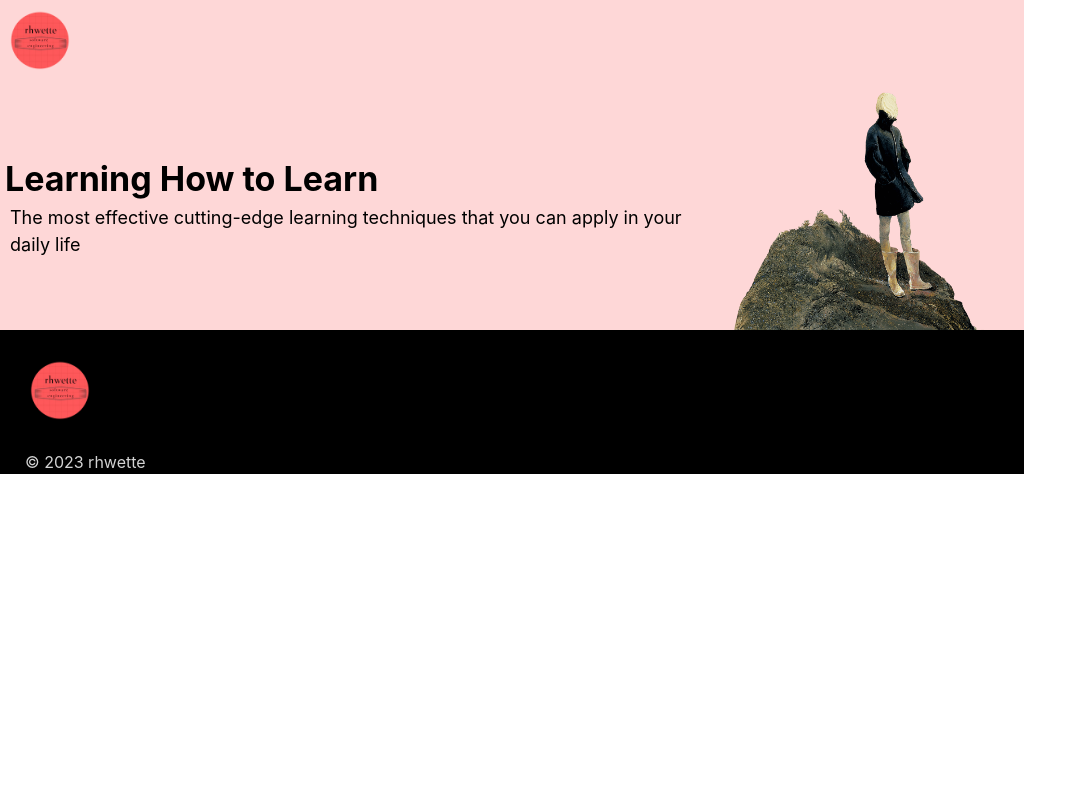
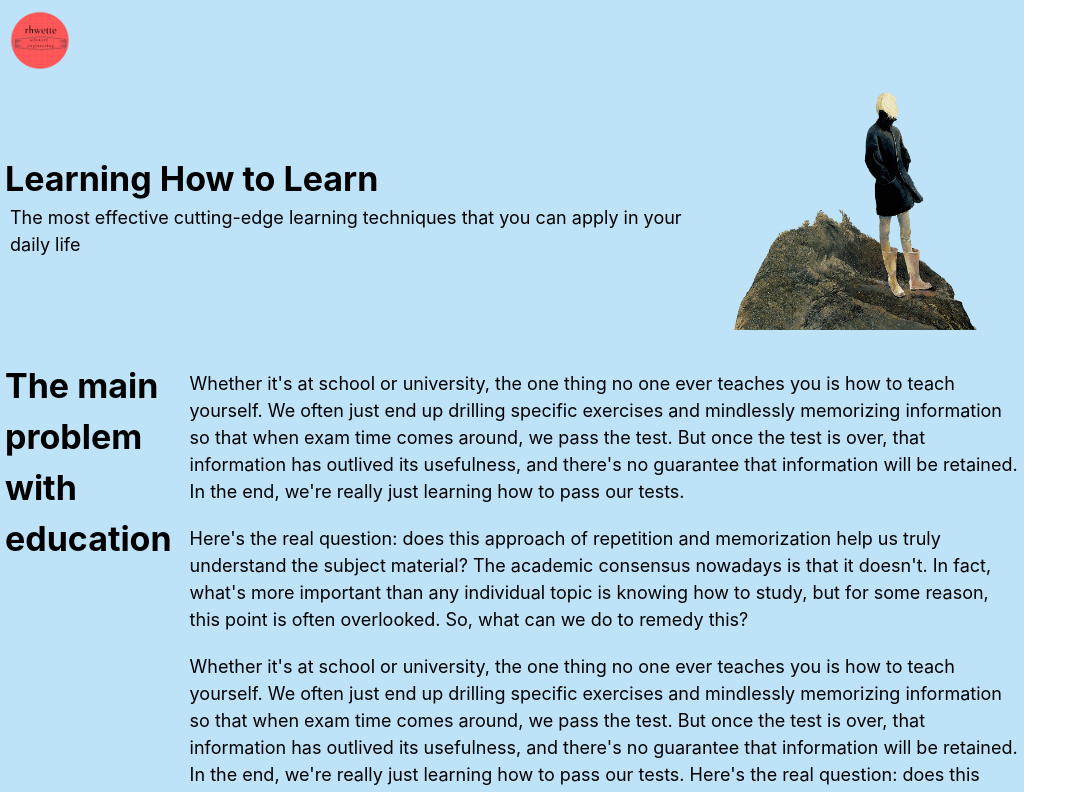
Before and after one commit to rhwette/how-to-learn3, a React (Create React App) app: page / in a window 1280 px wide. Shown: the top 792 px of the page, without its empty margins (0-1087 px from the left). Built offline with nearby package versions, Linux system fonts and the light colour scheme.

Commit message:
problem section responsive

```diff
--- a/src/App.js
+++ b/src/App.js
@@ -22,7 +22,7 @@ function App() {
       w={['320px', '375px', '425px', '768px', '1024px', '1440px']}
       // w="100%"
       h="100%"
-      bg="red.100"
+      bg="blue.100"
     >
       <Grid
         templateAreas={`  "header"
@@ -47,9 +47,9 @@ function App() {
           <Intro />
         </GridItem>
 
-        {/* <GridItem area="problems">
+        <GridItem area="problems">
           <Problems />
-        </GridItem> */}
+        </GridItem>
 
         {/* <GridItem area="techniques">
           <Techniques />
--- a/src/components/Problems/Problems.jsx
+++ b/src/components/Problems/Problems.jsx
@@ -5,12 +5,12 @@ const Problems = () => {
   return (
     <HStack className="intro" justifyContent="space-between">
       <Box alignSelf="flex-start" pt="30px">
-        <Text className="introTextLarge" px="50px" color="#000" fontWeight="bold">
+        <Text className="introTextLarge"   color="#000" fontWeight="bold">
           The main problem with education
         </Text>
       </Box>
       <Box alignSelf="flex-start" pt="40px">
-        <Text className="introTextMedium" px="50px" pb="20px" color="#000" fontWeight="normal">
+        <Text className="introTextMedium"  mr="5px" pb="20px" color="#000" fontWeight="normal">
           Whether it's at school or university, the one thing no one ever
           teaches you is how to teach yourself. We often just end up drilling
           specific exercises and mindlessly memorizing information so that when
@@ -19,7 +19,7 @@ const Problems = () => {
           that information will be retained. In the end, we're really just
           learning how to pass our tests.
         </Text>
-        <Text className="introTextMedium" px="50px" pb="20px" color="#000" fontWeight="normal">
+        <Text className="introTextMedium"  mr="5px" pb="20px" color="#000" fontWeight="normal">
           Here's the real question: does this approach of repetition and
           memorization help us truly understand the subject material? The
           academic consensus nowadays is that it doesn't. In fact, what's more
@@ -29,8 +29,8 @@ const Problems = () => {
         </Text>
         <Text
           className="introTextMedium"
+          mr="5px"
           pb="30px"
-          px="50px"
           color="#000"
           fontWeight="normal"
         >
```
Also changed, not shown: src/components/Intro/intro.css (+6 -30 lines).
